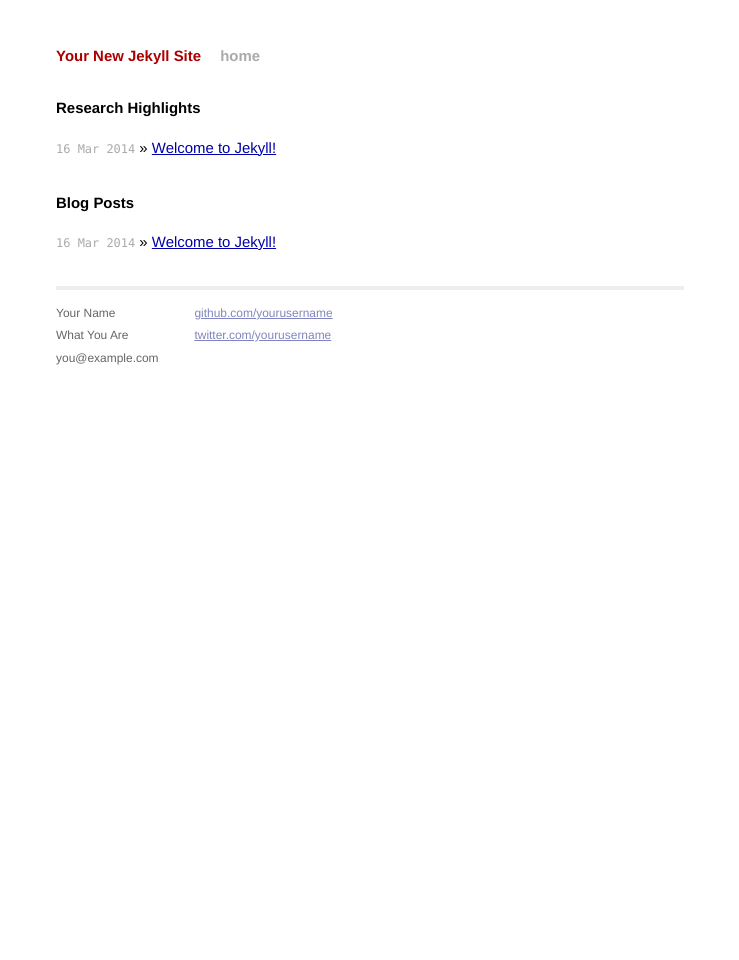
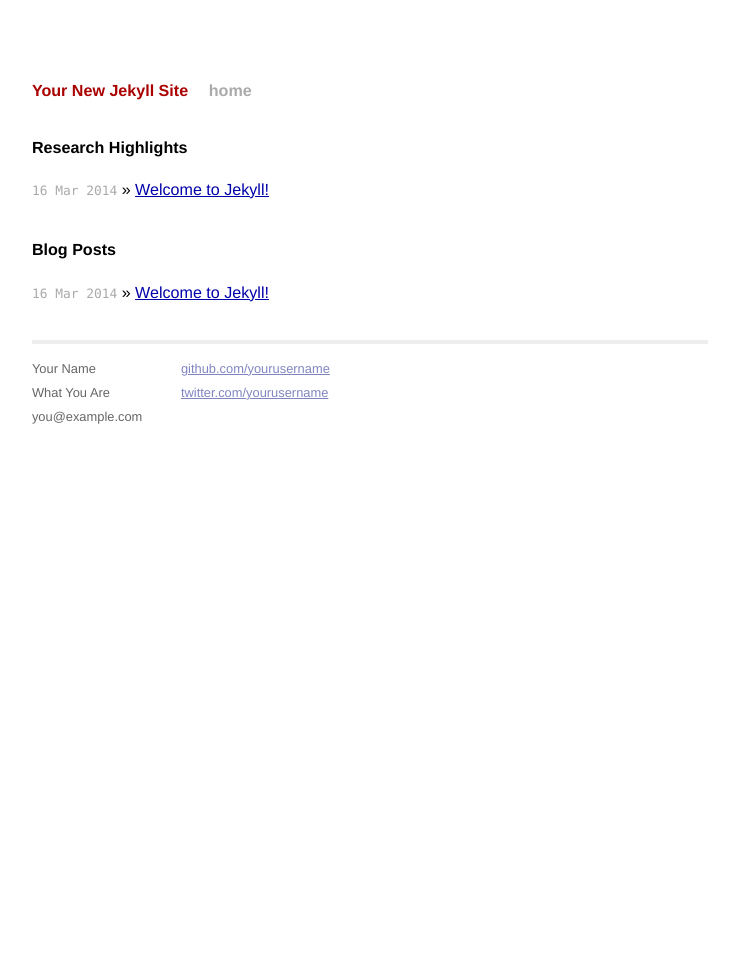
Before and after one commit to hkilter/hkilter-old.github.io, a Jekyll site: the page built from index.html, in a window 1280 px wide. Shown: the whole page, without its empty margins (270-1009 px from the left). Built offline with Jekyll 4.4.1, drawn with Linux system fonts in a browser that asks for light colours; Markdown is read by kramdown in place of the engine named in the settings.

Commit message:
Update main.css

```diff
--- a/css/main.css
+++ b/css/main.css
@@ -13,10 +13,17 @@
 html, body { height: 100%; }
 
 body {
-  background-color: #FFF;
+  /*background-color: #FFF;
   font: 13.34px Helvetica, Arial, sans-serif;
   font-size: small;
-  text-align: center;
+  text-align: center;*/
+  font-family: Helvetica, arial, sans-serif;
+  font-size: 14px;
+  line-height: 1.6;
+  padding-top: 10px;
+  padding-bottom: 10px;
+  background-color: white;
+  padding: 30px;
 }
 
 h1, h2, h3, h4, h5, h6 {
```
